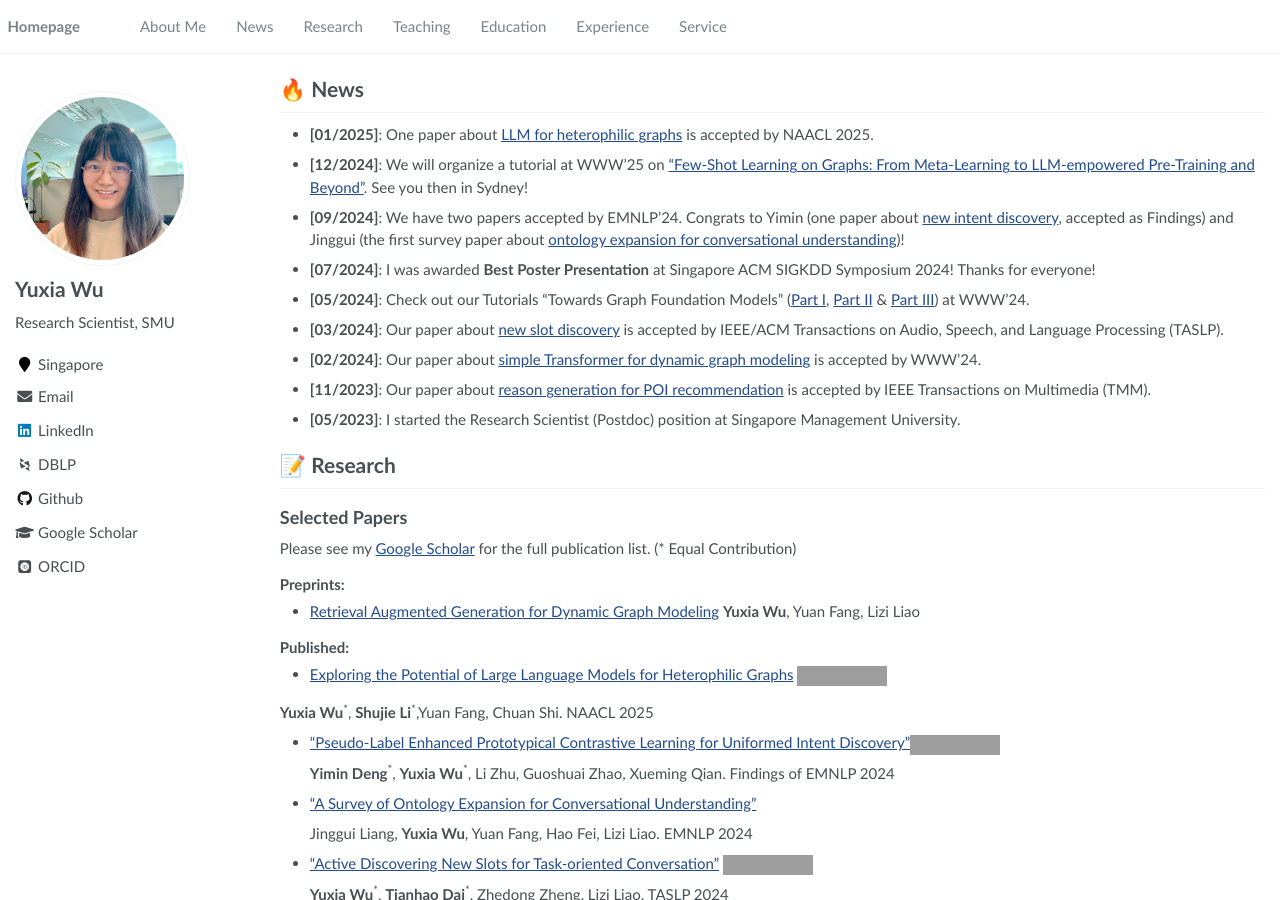
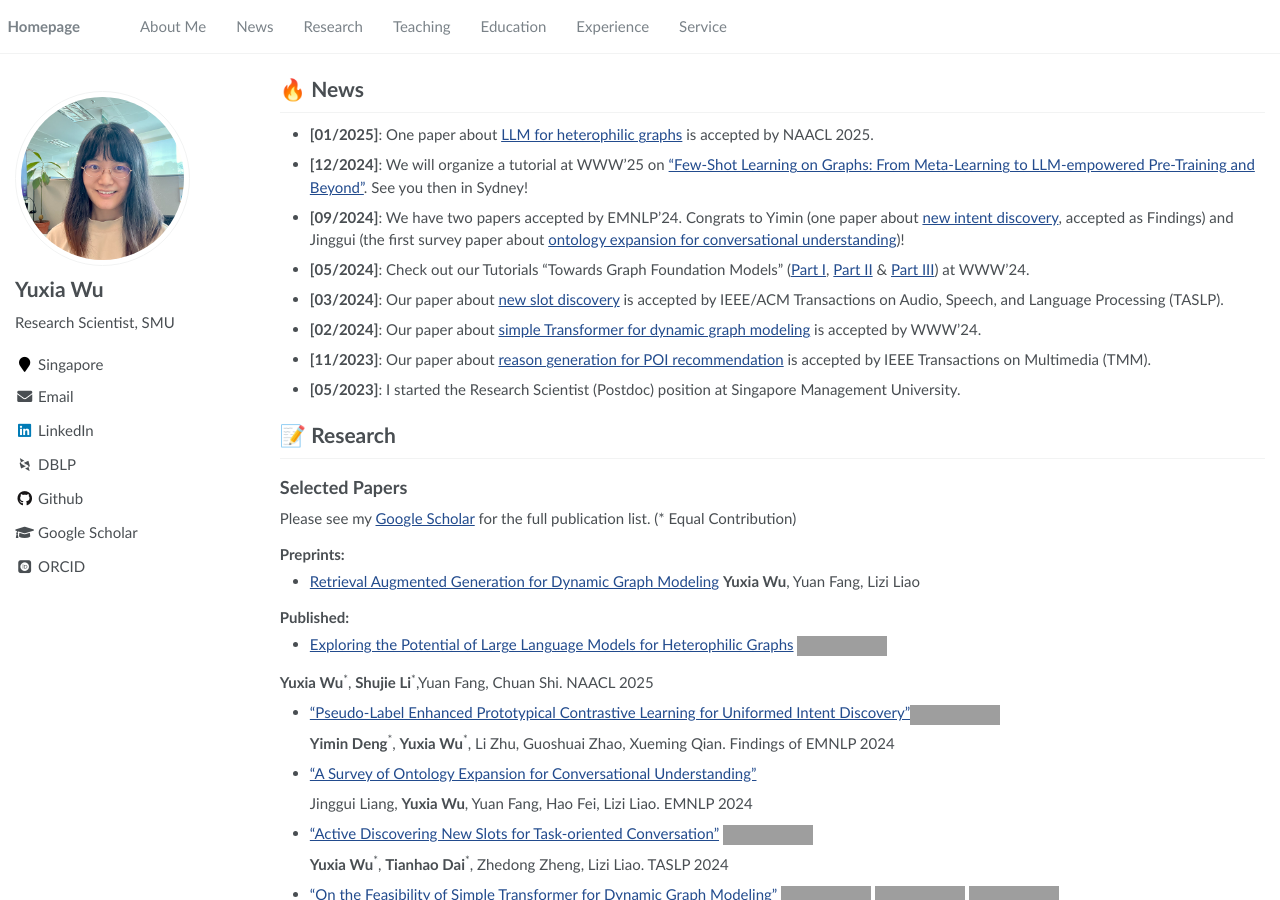
Before and after one commit to YuxiaWu/YuxiaWu.github.io, a Jekyll site: the page built from _pages/about.md, in a window 1280 px wide and 900 px high, scrolled down 323 px, cut to the strip 0-900 px from the top of the window. Built offline with Jekyll 4.4.1, drawn with Linux system fonts in a browser that asks for light colours; some web fonts are replaced; grey boxes are pictures that could not be loaded.

Commit message:
Update about.md

```diff
--- a/_pages/about.md
+++ b/_pages/about.md
@@ -32,7 +32,6 @@ My name is Yuxia Wu, a research scientist at [Singapore Management University (S
 - **[01/2025]**: One paper about [LLM for heterophilic graphs](https://arxiv.org/pdf/2408.14134) is accepted by NAACL 2025.
 - **[12/2024]**: We will organize a tutorial at WWW'25 on ["Few-Shot Learning on Graphs: From Meta-Learning to LLM-empowered Pre-Training and Beyond"](https://github.com/smufang/fewshotgraph). See you then in Sydney!
 - **[09/2024]**: We have two papers accepted by EMNLP'24. Congrats to Yimin (one paper about [new intent discovery](https://aclanthology.org/2024.findings-emnlp.443/), accepted as Findings) and Jinggui (the first survey paper about [ontology expansion for conversational understanding](https://arxiv.org/pdf/2410.15019))!
-- **[07/2024]**: I was awarded **Best Poster Presentation** at Singapore ACM SIGKDD Symposium 2024! Thanks for everyone!
 - **[05/2024]**: Check out our Tutorials "Towards Graph Foundation Models" ([Part I](/my_papers/2024.05_WWW24Tutorial_GFM_Part1.pdf), [Part II](/my_papers/2024.05_WWW24Tutorial_GFM_Part2.pdf) & [Part III](/my_papers/2024.05_WWW24Tutorial_GFM_Part3.pdf)) at WWW'24.
 - **[03/2024]**: Our paper about [new slot discovery](/my_papers/Active_Discovering_New_Slots_for_Task_oriented_Conversation.pdf) is accepted by IEEE/ACM Transactions on Audio, Speech, and Language Processing (TASLP).
 - **[02/2024]**: Our paper about [simple Transformer for dynamic graph modeling](https://dl.acm.org/doi/pdf/10.1145/3589334.3645622) is accepted by WWW'24.
```
